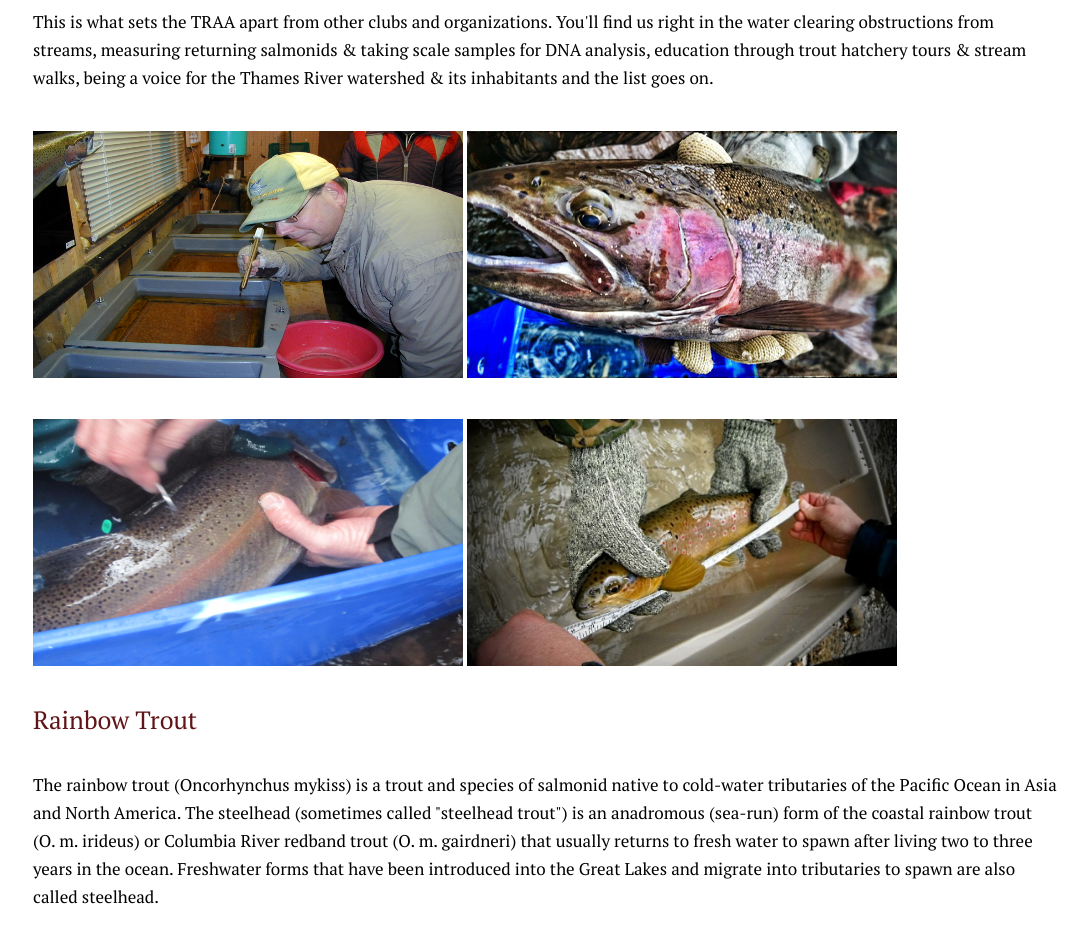
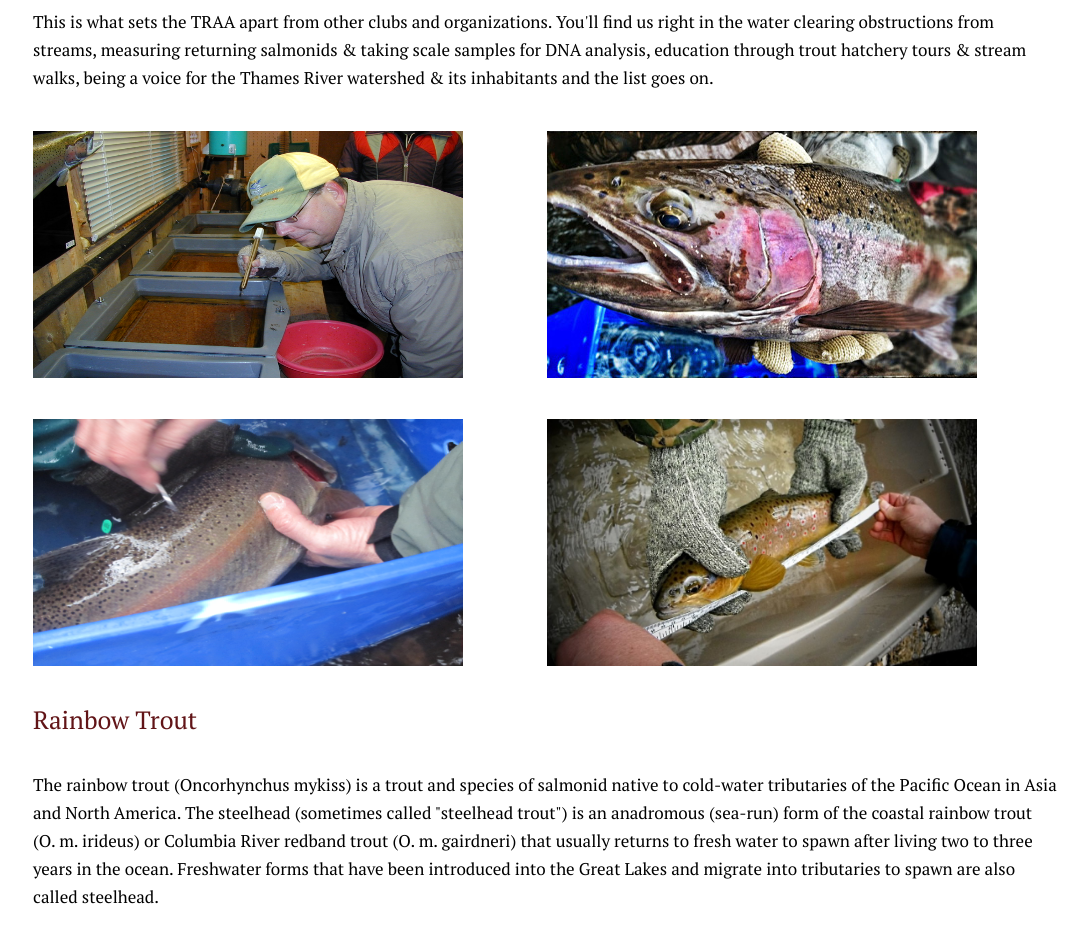
Before and after one commit to Edi-Guti/Gutierrez_Edgardo_1056_Project2, a plain HTML site: page index.html in a window 1280 px wide. Shown: the part 1320-2251 px from the top of the page, without its empty margins (95-1182 px from the left). Drawn offline with Linux system fonts and the light colour scheme.

Commit message:
modified css

```diff
--- a/css/main.css
+++ b/css/main.css
@@ -60,14 +60,16 @@ p {
 	padding-left: 5px;
 }
 
+.first {
+	flex-direction: row;
+	justify-content: space-between;
+	float: right;
+}
+
 .first img {
-	display: inline-block;
-	flex-direction: row;
-	justify-content: center;
-
 	width: 430px;
 	height: 247px;
-	margin: 0 0 39px 0;
+	margin: 0 80px 39px 0;
 }
 
 .trout h2 {
```
